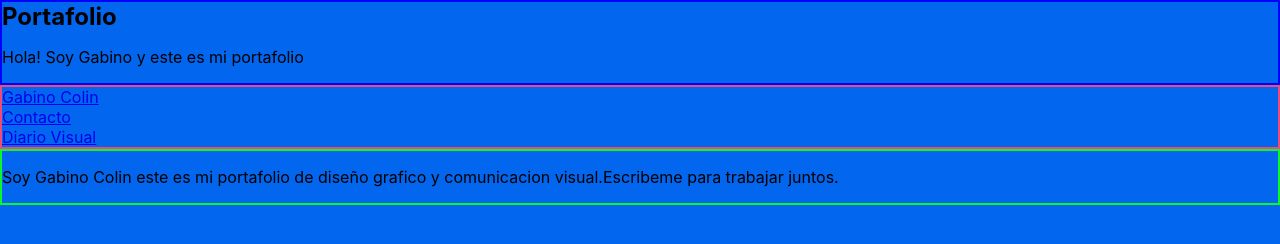
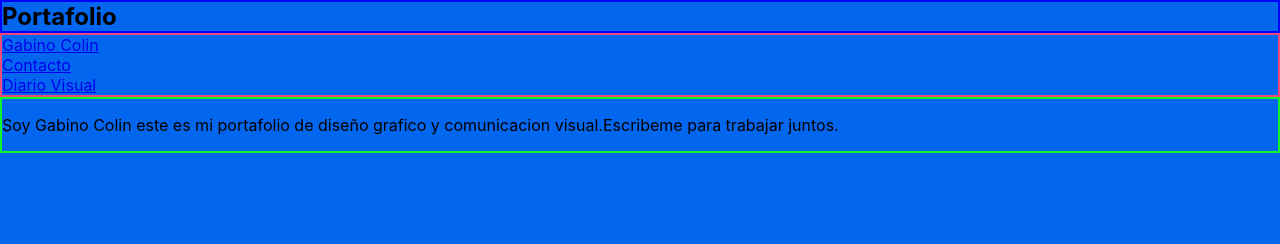
Before and after one commit to gabinocolin/proyecto-portafolio, a plain HTML site: page index.html in a window 1280 px wide. Drawn offline with Linux system fonts and the light colour scheme; a web font is replaced by a local one.

Commit message:
Referencias

```diff
--- a/css/style.css
+++ b/css/style.css
@@ -141,3 +141,4 @@ html {
 .footer {
     border: 2px soliD #0bf72c;
 }
+/*font:OpenSans*/
--- a/index.html
+++ b/index.html
@@ -11,7 +11,6 @@
 <body>
     <article class="article">
  <h2>Portafolio</h2>
-    <p>Hola! Soy Gabino y este es mi portafolio</p>
     </article>
 
     <header class="header">
```
